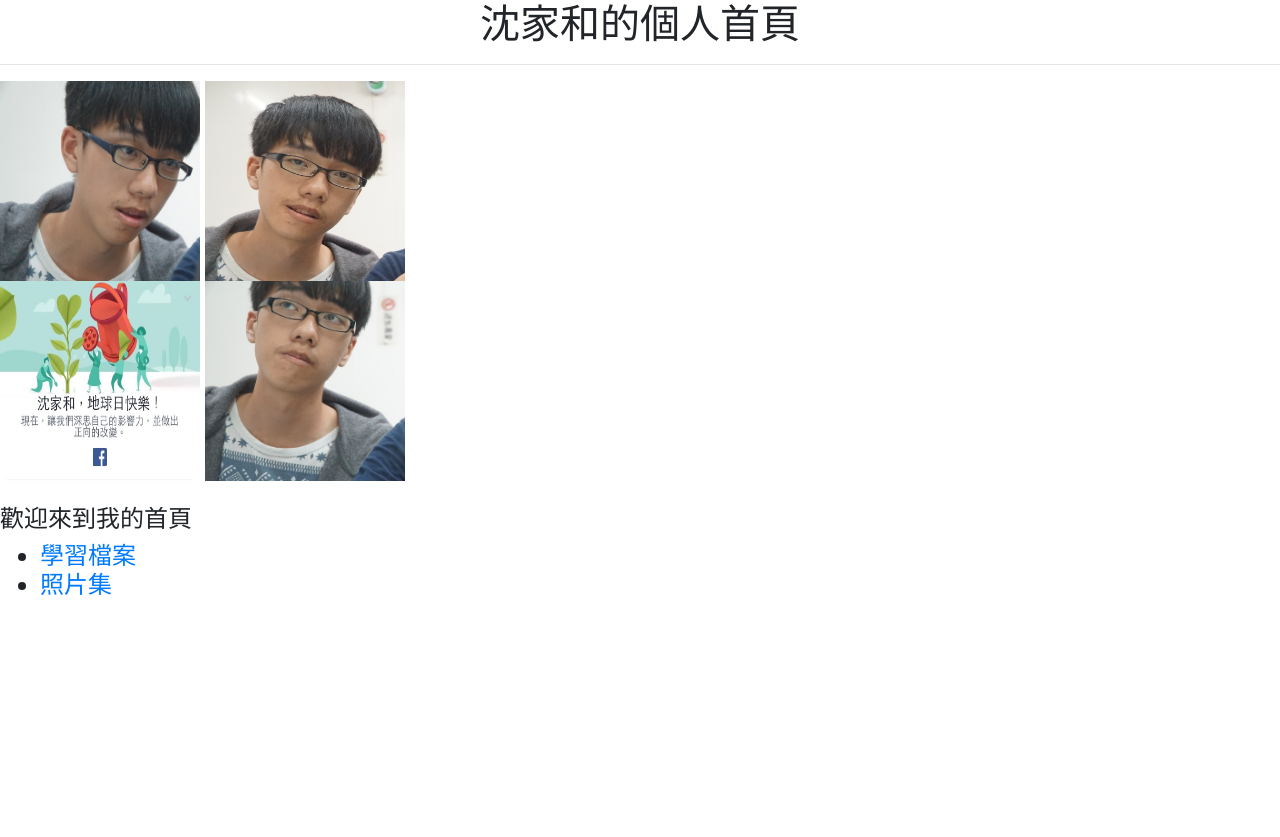
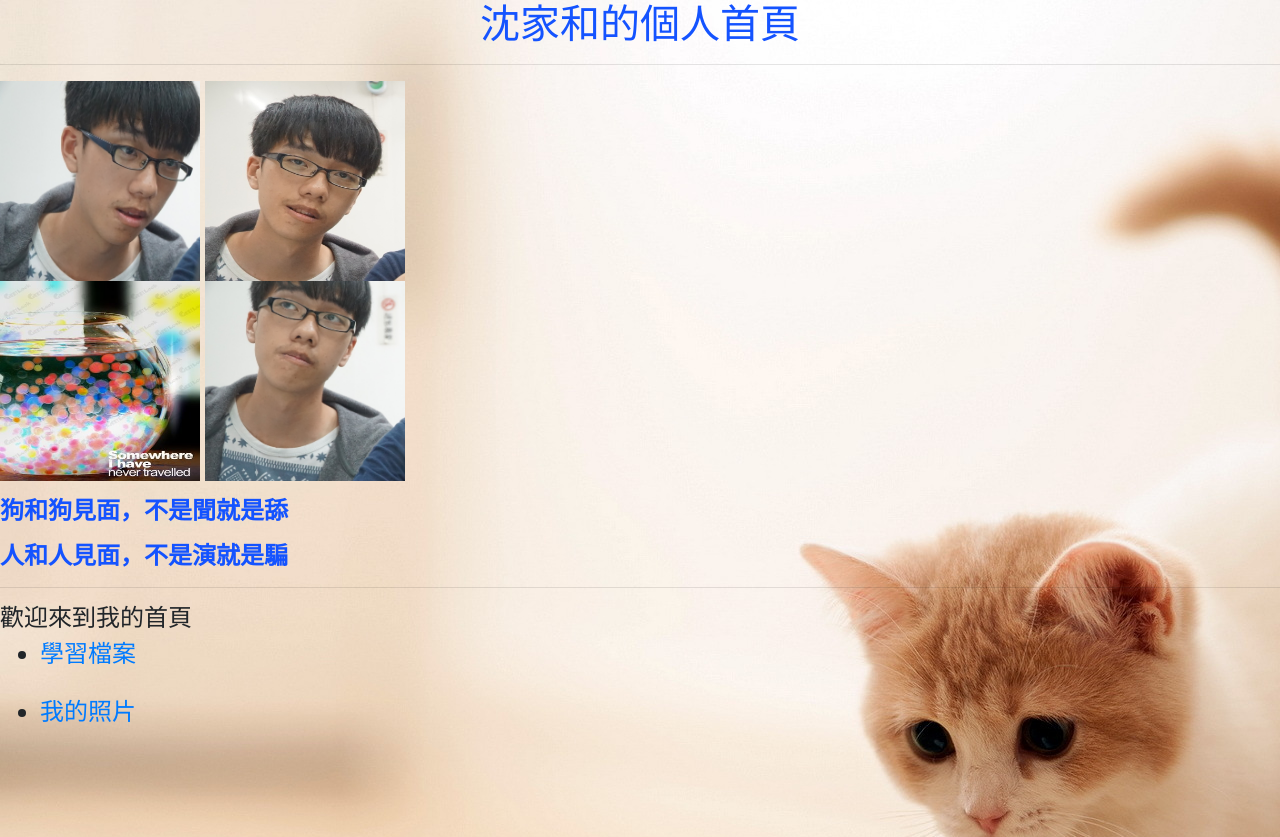
Before and after one commit to shen513/shen513.github.io, a plain HTML site: page index.html in a window 1280 px wide. Before the commit the page ends 800 px from the top, so only its background shows below. Drawn offline with nearby package versions, Linux system fonts and the light colour scheme.

Commit message:
Add files via upload

```diff
--- a/index.html
+++ b/index.html
@@ -9,21 +9,25 @@
 <link type="text/css" rel="stylesheet" href="http://getbootstrap.com/dist/css/bootstrap.css">
 <title>沈家的個人首頁</title>
 </head>
-<body background="IMG_1709.JPG">
+<body background="小喵喵.jpg">
 
-<div align="center"><h1>沈家和的個人首頁</h1></div>
+<div align="center"><h1><font color="1453FF">沈家和的個人首頁</font></h1></div>
 <hr/>
 <img src="左一改.jpg" height="200px " width="200px" >
 <img src="都可改.jpg" height="200px " width="200px" >
 <br>
-<img src="地球日快樂jpg.jpg" height="200px" width="200px">
+<img src="水晶寶寶.jpg" height="200px" width="200px">
 <img src="右2改.jpg" height="200px" width="200px">
 <br>
-<br>
+<p><h4><b><font color="1453FF" face="DFKai-sb">狗和狗見面，不是聞就是舔</font></b></h4></p>
+<p><h4><b><font color="1453FF" face="DFKai-sb">人和人見面，不是演就是騙</font></b></h4></p>
+<hr/>
 <h4>歡迎來到我的首頁<h4>
   <ul>
   <li><a href="">學習檔案</a></li>
-  <li><a href="">照片集</a></li>
+  <br>
+  <li><a href="">我的照片</a></li>
+  <br>
   </ul>
 
 
@@ -35,6 +39,7 @@
 
 
 
+
 <!-- End your code here -->
 
 <script>// Write JavaScript here </script></body>
```
Also changed, not shown: 小喵喵.jpg (added), 水晶寶寶1.jpg (added), 阿桂.jpg (added).
